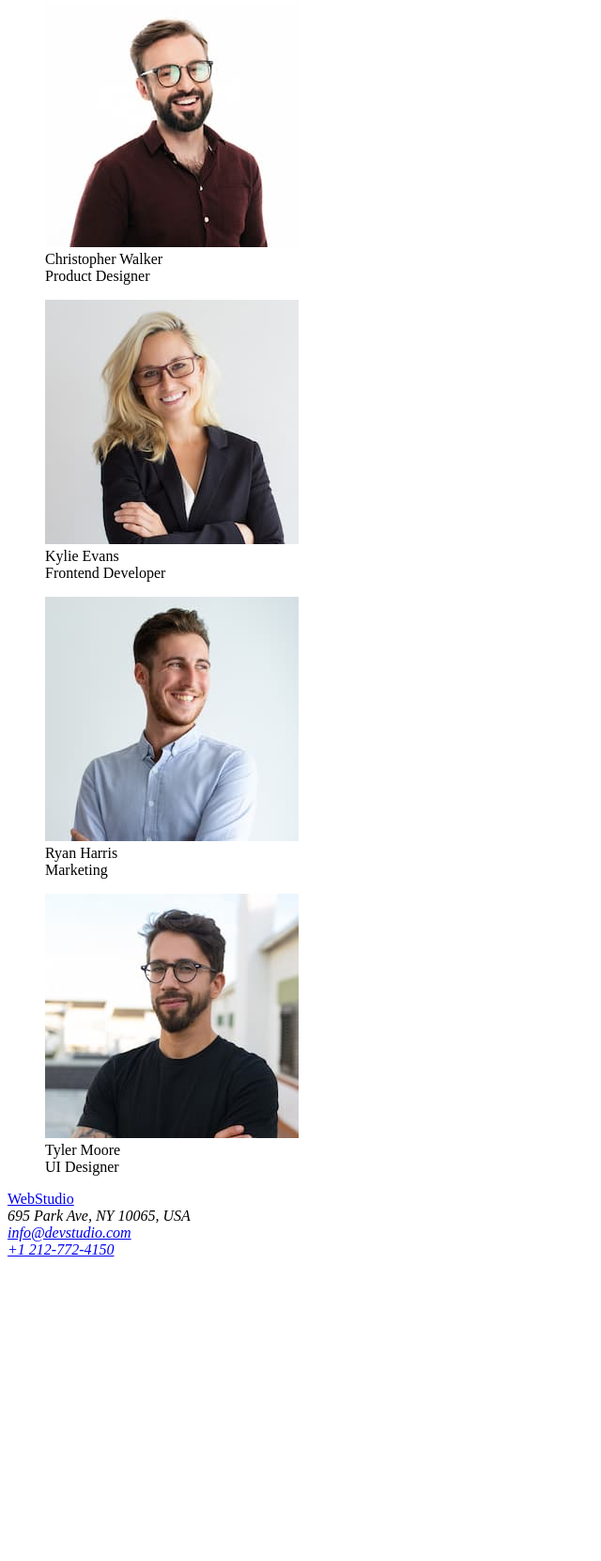
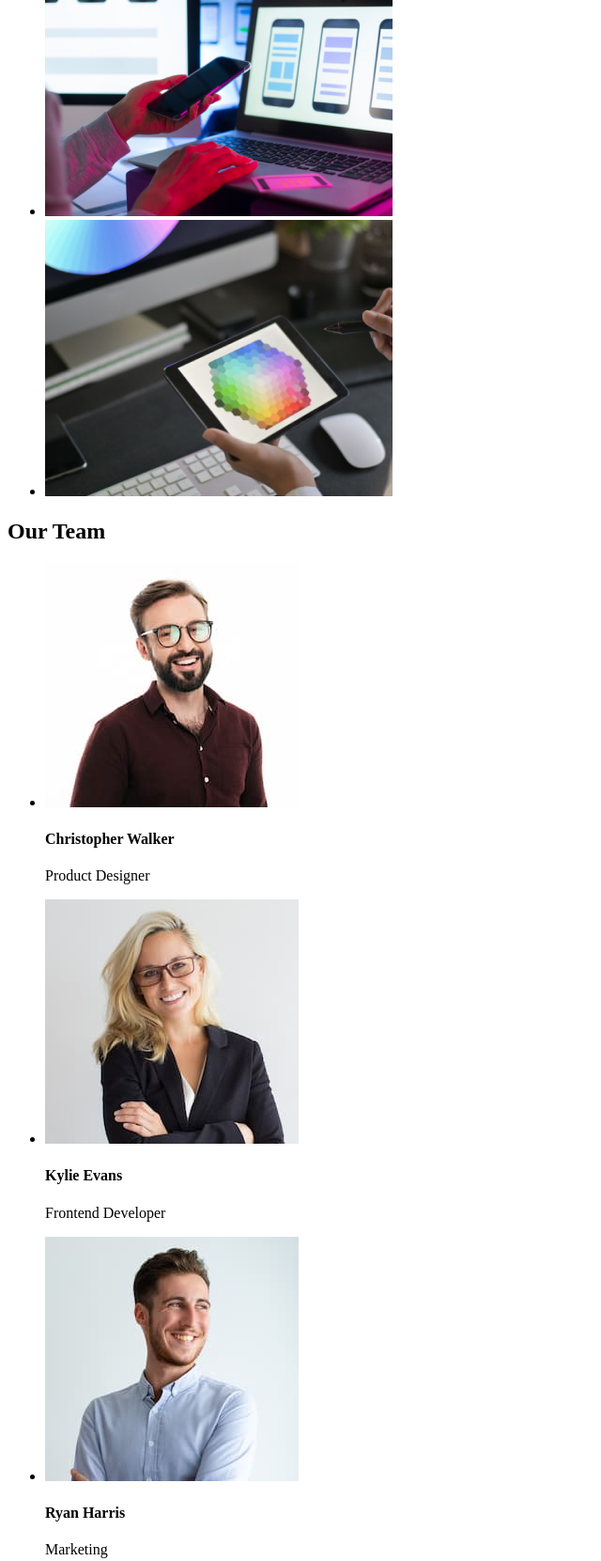
Before and after one commit to Statii87/goit-markup-hw-01, a plain HTML site: page index.html in a window 1280 px wide. Shown: the part 838-2499 px from the top of the page at 94% size, without its empty margins (0-640 px from the left). Before the commit the page ends 2185 px from the top, so only its background shows below. Drawn offline with Linux system fonts and the light colour scheme.

Commit message:
Corectare Tema1

```diff
--- a/index.html
+++ b/index.html
@@ -20,7 +20,7 @@
       </nav>
       <ul>
         <li>
-          <a href="info@devstudio.com">info@devstudio.com</a>
+          <a href="mailto:info@devstudio.com">info@devstudio.com</a>
         </li>
         <li>
           <a href="tel:+12127724150">+1 212-772-4150</a>
@@ -58,43 +58,39 @@
         </dl>
       </section>
       <!-- What we do Photo -->
-      <div>
+      <section>
         <h2>What we do</h2>
-        <img src="images/img.jpg" alt="laptop" width="370" />
-        <img src="images/img1.jpg" alt="telefon" width="370" />
-        <img src="images/img2.jpg" alt="tableta" width="370" />
-      </div>
+        <ul>
+          <li><img src="images/img.jpg" alt="laptop" width="370" /></li>
+          <li><img src="images/img1.jpg" alt="telefon" width="370" /></li>
+          <li><img src="images/img2.jpg" alt="tableta" width="370" /></li>
+        </ul>
+      </section>
       <!-- Our Team -->
       <section>
         <h2>Our Team</h2>
-        <figure>
-          <img src="images/team1.jpg" alt="Product Designer" width="270" />
-          <figcaption>
-            Christopher Walker <br />
-            Product Designer
-          </figcaption>
-        </figure>
-        <figure>
-          <img src="images/team2.jpg" alt="Frontend Developer" width="270" />
-          <figcaption>
-            Kylie Evans <br />
-            Frontend Developer
-          </figcaption>
-        </figure>
-        <figure>
-          <img src="images/team3.jpg" alt="Marketing" width="270" />
-          <figcaption>
-            Ryan Harris <br />
-            Marketing
-          </figcaption>
-        </figure>
-        <figure>
-          <img src="images/team4.jpg" alt="UI Designer" width="270" />
-          <figcaption>
-            Tyler Moore <br />
-            UI Designer
-          </figcaption>
-        </figure>
+        <ul>
+          <li>
+            <img src="images/team1.jpg" alt="Christopher Walker Photo">
+            <h4>Christopher Walker</h4>
+            <p>Product Designer</p>
+          </li>
+          <li>
+            <img src="images/team2.jpg" alt="Kylie Evans Photo">
+            <h4>Kylie Evans</h4>
+            <p>Frontend Developer</p>
+          </li>
+          <li>
+            <img src="images/team3.jpg" alt="Ryan Harris Photo">
+            <h4>Ryan Harris</h4>
+            <p>Marketing</p>
+          </li>
+          <li>
+            <img src="images/team4.jpg" alt="Tyler Moore Photo">
+            <h4>Tyler Moore</h4>
+            <p>UI Designer</p>
+          </li>
+        </ul>
       </section>
     </main>
     <!-- Footer addres/contact -->
@@ -102,9 +98,11 @@
       <!--lOGO-->
       <a href="index.html">WebStudio</a>
       <address>
-        <span>695 Park Ave, NY 10065, USA</span><br />
-        <a href="info@devstudio.com">info@devstudio.com</a><br />
-        <a href="tel:+12127724150">+1 212-772-4150</a>
+        <ul>
+          <li><p>695 Park Ave, NY 10065, USA</p></li>
+          <li><a href="mailto:info@devstudio.com">info@devstudio.com</a></li>
+          <li><a href="tel:+12127724150">+1 212-772-4150</a></li>
+        </ul>
       </address>
     </footer>
   </body>
```
